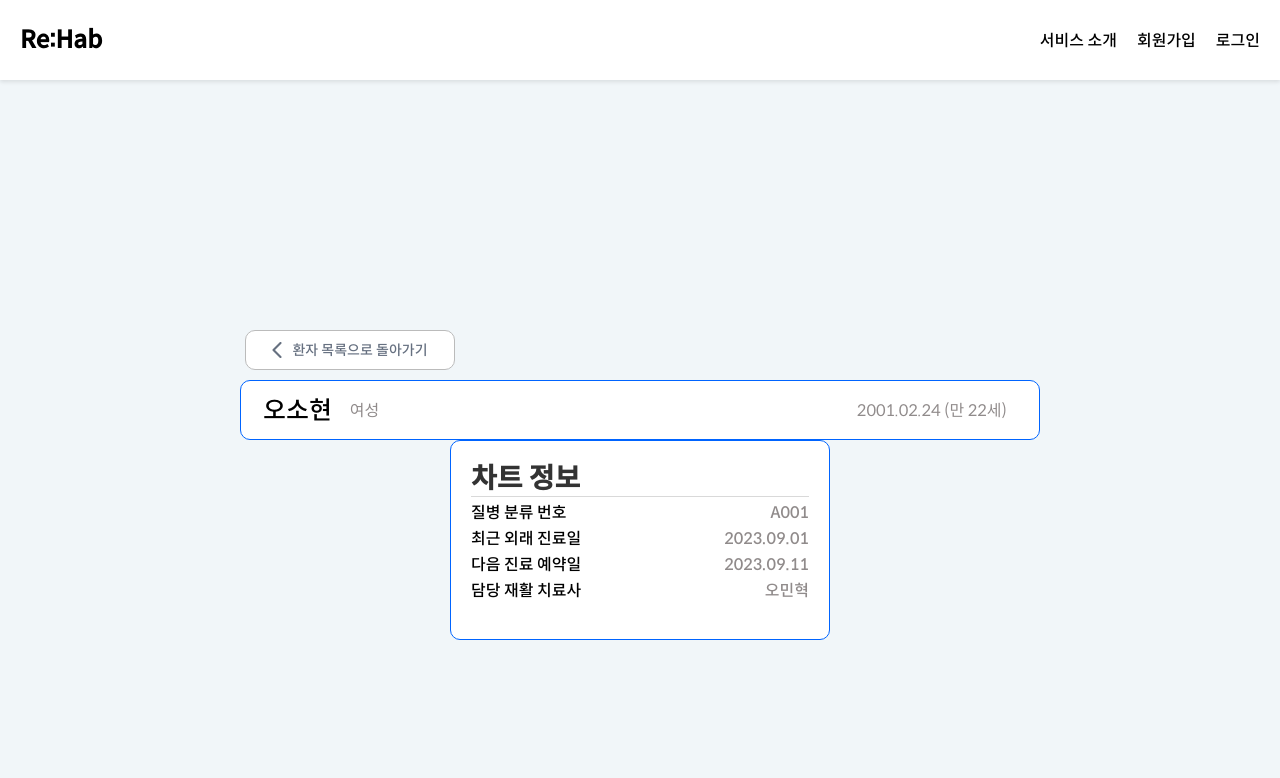
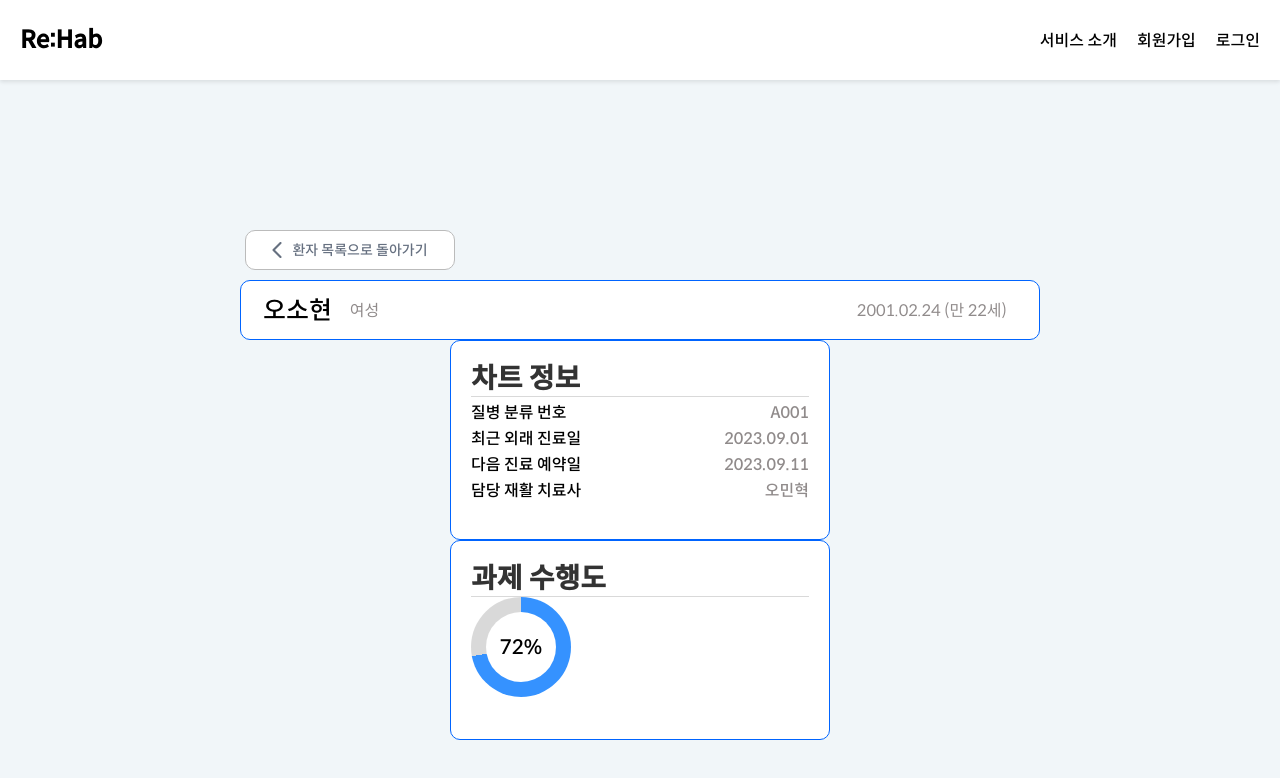
Before and after one commit to sync-without-async/Rehab-FrontEnd, a React (Vite) app: page /doctordetail in a window 1280 px wide. Shown: the top 778 px of the page. Built offline with nearby package versions, Linux system fonts and the light colour scheme.

Commit message:
Feat: 전문의가 확인하는 환자 과제 수행도 원형 차트 컴포넌트 구현

```diff
--- /dev/null
+++ b/src/components/DoctorDashBoard/CircleChart.jsx
@@ -0,0 +1,45 @@
+import PropTypes from "prop-types";
+import styled from "styled-components";
+
+const Outer = styled.div`
+  width: 100px;
+  height: 100px;
+  border-radius: 50%;
+  background: #dfdfdf;
+  display: flex;
+  align-items: center;
+  justify-content: center;
+  position: relative;
+`;
+
+const Inner = styled.div`
+  width: 70px;
+  height: 70px;
+  border-radius: 50%;
+  background-color: #ffffff;
+  display: flex;
+  align-items: center;
+  justify-content: center;
+  font-size: 20px;
+`;
+
+
+const CircularChart = ({ className, totalExercises, passedExercises }) => {
+  const passedPercentage = Math.round((passedExercises / totalExercises) * 100);
+
+  const gradientCss = `conic-gradient(#3592FF 0% ${passedPercentage}%, #D9D9D9 ${passedPercentage}% 100%)`;
+
+  return (
+    <Outer className={className} style={{ background: gradientCss }}>
+      <Inner>{`${passedPercentage}%`}</Inner>
+    </Outer>
+  );
+};
+
+CircularChart.propTypes = {
+  className: PropTypes.string,
+  totalExercises: PropTypes.number.isRequired,
+  passedExercises: PropTypes.number.isRequired,
+};
+
+export default CircularChart;
--- /dev/null
+++ b/src/components/DoctorDashBoard/DoctorCheckHW.jsx
@@ -0,0 +1,46 @@
+import styled from "styled-components";
+import CircularChart from "./CircleChart";
+
+const Container = styled.div`
+  width: 380px;
+  height: 200px;
+  margin: 0 auto;
+  padding: 20px;
+  border: 1px solid #0064ff;
+  border-radius: 10px;
+  background-color: #ffffff;
+  font-family: "Spoqa Han Sans Neo", "sans-serif";
+  position: relative;
+  display: flex;
+  flex-wrap: wrap;
+  flex-direction: column;
+`;
+
+const Title = styled.h1`
+  font-size: 28px;
+  font-weight: bold;
+  color: #333;
+  display: inline-block;
+`;
+
+const Divider = styled.hr`
+  width: 100%;
+  height: 1px;
+  background-color: #d9d9d9;
+  border: none;
+  margin-top: 0px;
+`;
+
+
+const DoctorCheckHW = () => {
+
+  return (
+    <Container>
+      <Title>과제 수행도</Title>
+      <Divider />
+      <CircularChart totalExercises={100} passedExercises={72} />
+    </Container>
+  );
+};
+
+export default DoctorCheckHW;
--- a/src/pages/Doctor/DoctorDetailPage.jsx
+++ b/src/pages/Doctor/DoctorDetailPage.jsx
@@ -2,7 +2,8 @@ import styled from 'styled-components';
 import Header from '../../components/Header/Header';
 import BackButton from '../../components/Button/BackButton';
 import DoctorDetailHeader from '../../components/DoctorDashBoard/DoctorDetailHeader';
-import DoctorDetailChart from '../../components/DoctorDashBoard/DoctorDetailChart'
+import DoctorDetailChart from '../../components/DoctorDashBoard/DoctorDetailChart';
+import DoctorCheckHW from '../../components/DoctorDashBoard/DoctorCheckHW';
 
 const PageContainer = styled.div`
   display: flex;
@@ -27,6 +28,7 @@ const DoctorDetailPage = () => {
         <BackButton pageName="환자 목록" />
         <DoctorDetailHeader/>
         <DoctorDetailChart/>
+        <DoctorCheckHW/>
       </CenteredContainer>
     </PageContainer>
   );
```
